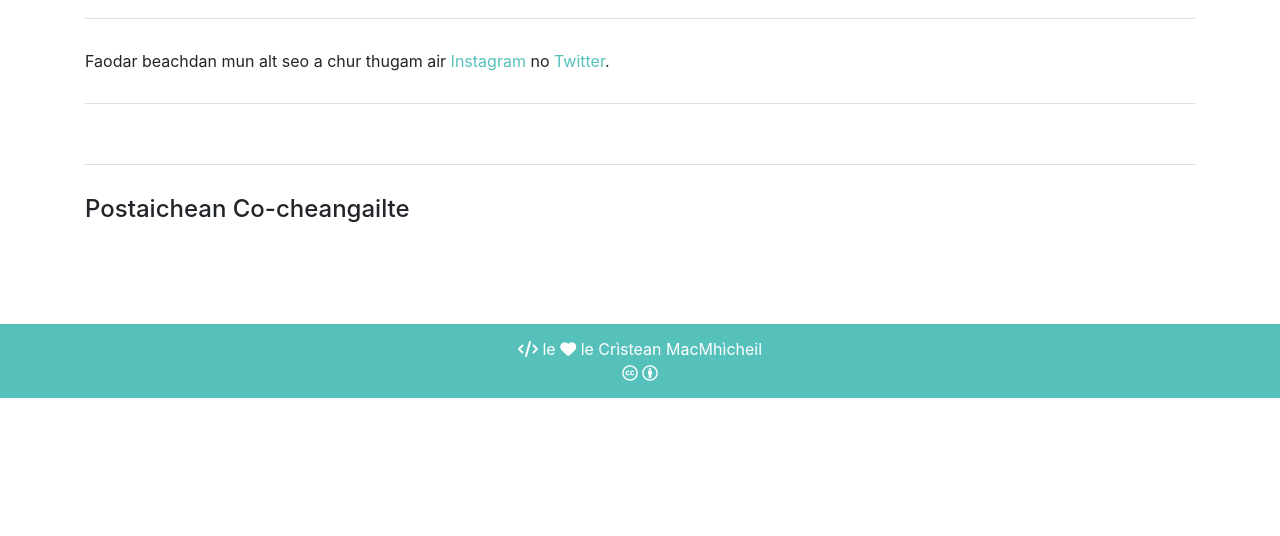
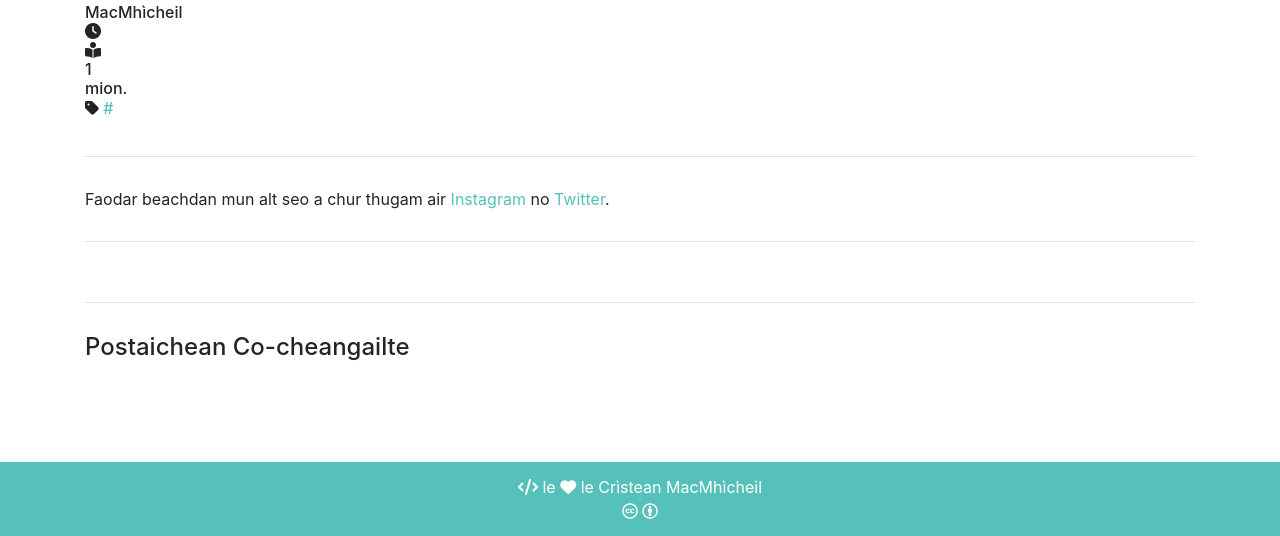
Before and after one commit to criomagan/criomagan.github.io, a Jekyll site: the page built from drafts/post-template.md, in a window 1280 px wide. Shown: the part 607-1143 px from the top of the page. Built offline with Jekyll 4.4.1, drawn with Linux system fonts in a browser that asks for light colours; nearby versions of some CDN libraries; before the commit the page ends 1005 px from its top, so only the background shows below that.

Commit message:
Update post.html

```diff
--- a/_layouts/post.html
+++ b/_layouts/post.html
@@ -21,7 +21,7 @@
         {{ content }}
       </div>
     </div>
-    <div class="row">
+    <div class="row"><h6>
       <div class="col-md-3">
         <i class="fas fa-user"></i> {{ page.author }}
       </div>
@@ -40,7 +40,7 @@
             #{{ category }}
           </a>
         {% endfor %}
-      </div>
+      </div></h6>
     </div>
     <div class="section-divider"></div>
       <!-- Display Disqus Comments Section -->
```
